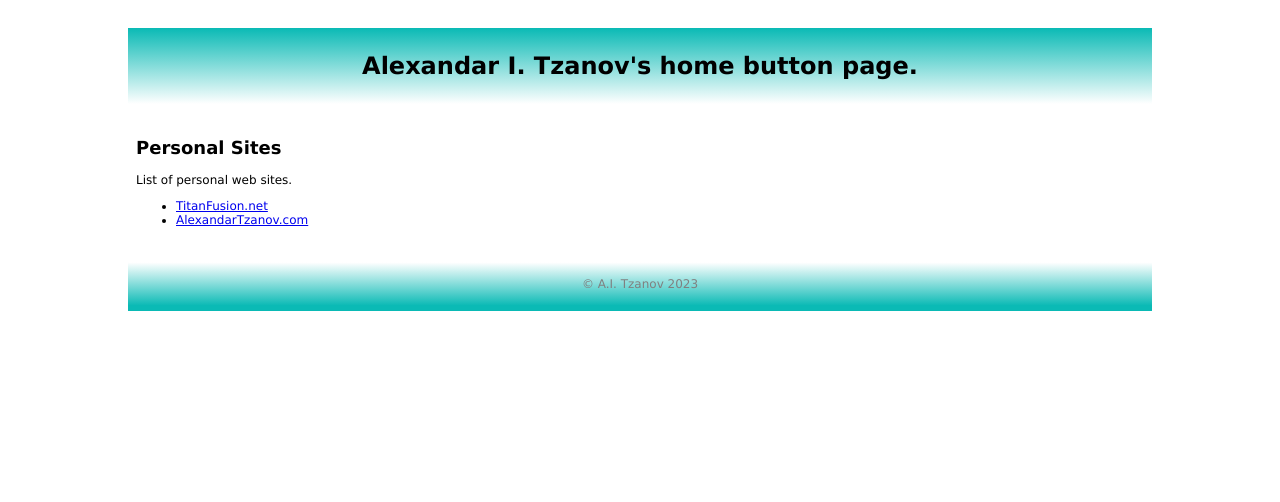
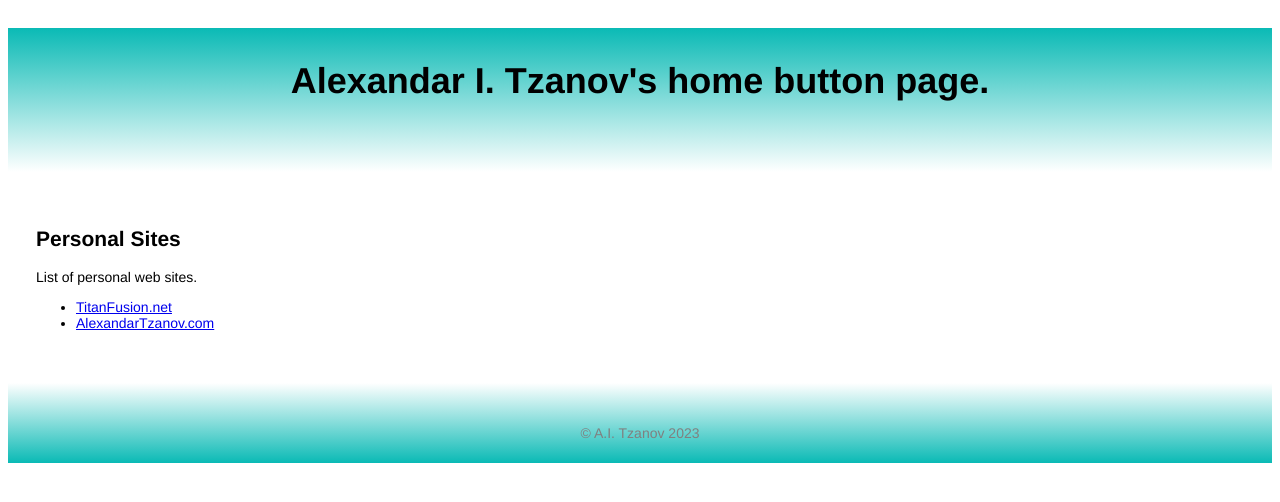
Before and after one commit to thetitan/thetitan.github.io, a plain HTML site: page hb/index.html in a window 1280 px wide. Drawn offline with Linux system fonts and the light colour scheme; files that its build step writes are made by us from their sources.

Commit message:
Update style. Fix URL error.

```diff
--- /dev/null
+++ b/assets/styles/hb.css
@@ -0,0 +1,32 @@
+body {
+  font-size: 14px;
+  font-family: Helvetica, Arial, Verdana, sans-serif;
+  color: black;
+}
+#wrapper {
+  margin: 28px auto 28px auto;
+  min-width: 800px;
+}
+header {
+  font-size: 18px;
+  text-align: center;
+  padding: 8px;
+  margin-bottom: 10px;
+  background: -webkit-linear-gradient(#0ABAB5 0%, #ffffff 100%);
+  min-height: 128px;
+}
+section {
+  padding: 28px;
+  background: white;
+}
+footer {
+  text-align: center;
+  padding: 8px;
+  margin-top: 10px;
+  background: -webkit-linear-gradient(#ffffff 0%, #0ABAB5 100%);
+  min-height: 64px;
+  color: grey;
+  display: flex;
+  align-items: flex-end;
+  justify-content: center;
+}
--- a/hb/index.html
+++ b/hb/index.html
@@ -4,35 +4,7 @@
   <meta charset="utf-8">
   <title>Home Button Page</title>
   <meta content="width=device-width, initial-scale=1.0, user-scalable=yes" name="viewport" />
-  <!-- <link href=“./template/test.css?v=1.0" rel="stylesheet" type="text/css"> -->
-  <style>
-  body {
-    font-size: 12px;
-    font-family: "Lucida Grande", "Lucida Sans Unicode", Helvetica, Arial, Verdana, sans-serif;
-    color: black;
-  }
-  #wrapper {
-    margin: 28px auto 28px auto;
-    width: 1024px;
-  }
-  header {
-    text-align: center;
-    padding: 8px;
-    margin-bottom: 10px;
-    background: -webkit-linear-gradient(#0ABAB5 0%, #ffffff 100%)
-  }
-  section {
-    padding: 8px;
-    background: white;
-  }
-  footer {
-    text-align: center;
-    padding: 8px;
-    margin-top: 10px;
-    background: -webkit-linear-gradient(#ffffff 10%, #0ABAB5 90%);
-    color: grey;
-  }
-  </style>
+  <link href=“/assets/styles/hb.css?v=1.0" rel="stylesheet" type="text/css">
 </head>
 <body>
   <div id="wrapper">
@@ -46,8 +18,8 @@
       </div>
       <div class="section-lists" id="sites-personal-list">
         <ul>
-            <li><a href="https://wwww.titanfusion.net/">TitanFusion.net</a></li>
-            <li><a href="https://wwww.alexandartzanov.com/">AlexandarTzanov.com</a></li>
+            <li><a href="https://www.titanfusion.net/">TitanFusion.net</a></li>
+            <li><a href="https://www.alexandartzanov.com/">AlexandarTzanov.com</a></li>
         </ul>
       </div>
     </section>
```
